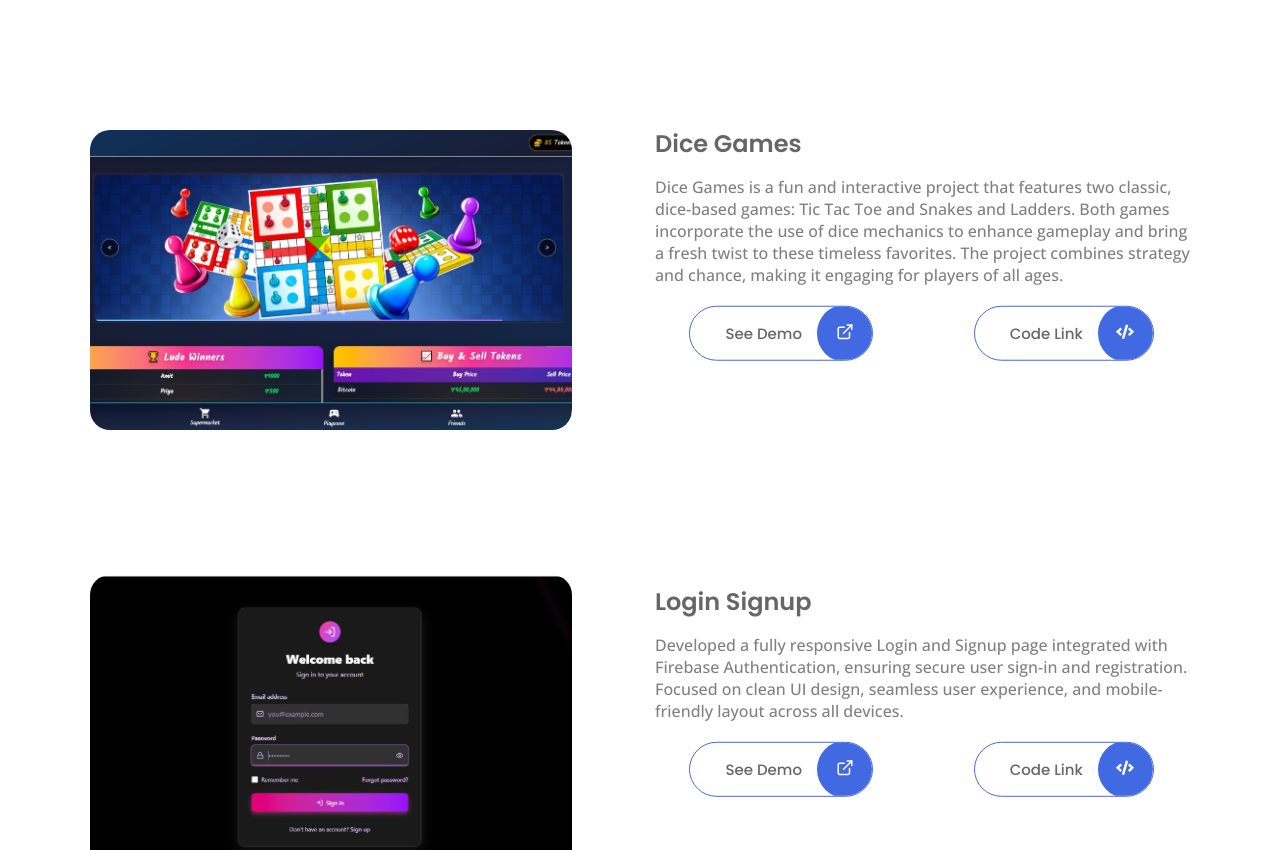
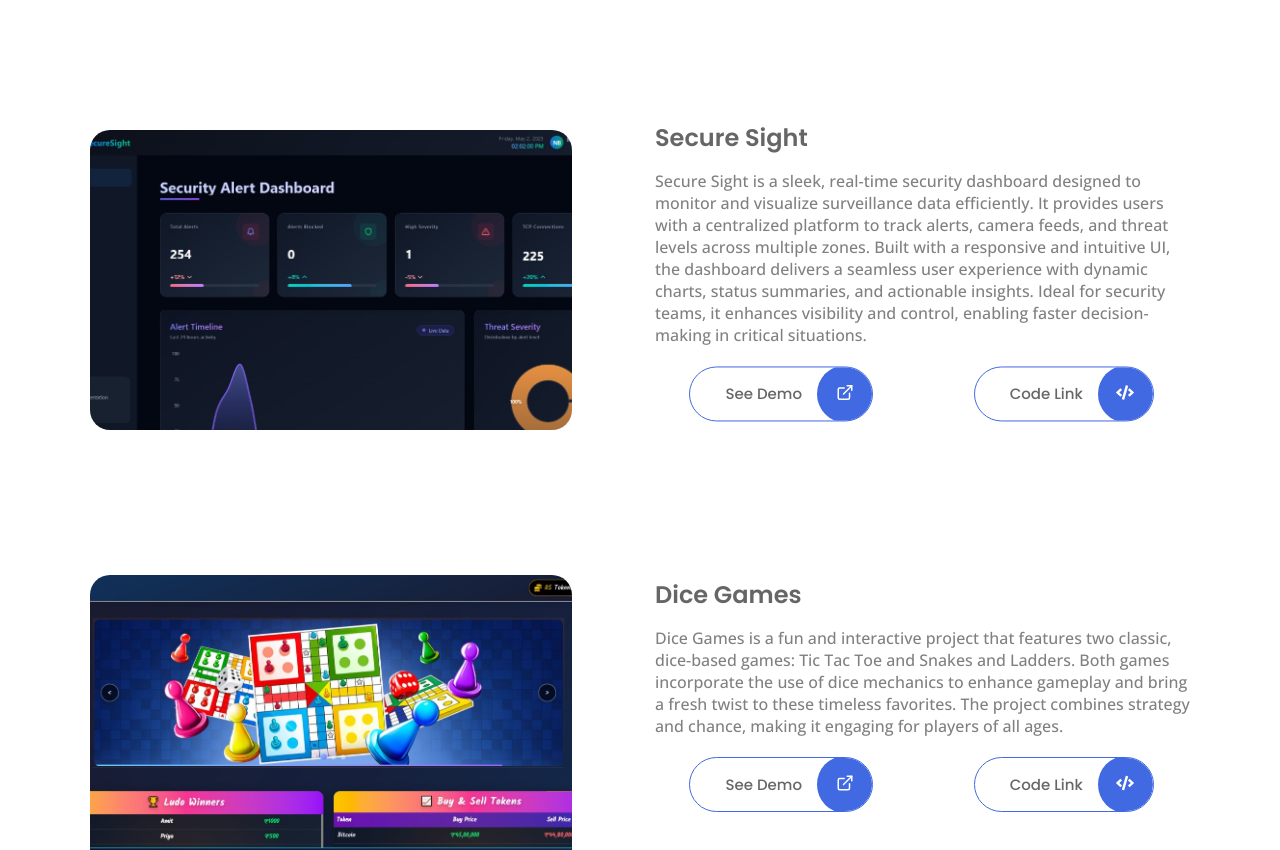
Before and after one commit to codingpartnerNB/my-portfolio, a React (Vite) app: page /portfolio in a window 1280 px wide. Shown: the part 1500-2350 px from the top of the page. Built offline with nearby package versions, Linux system fonts and the light colour scheme.

Commit message:
Adding Secure Sight Project

```diff
--- a/src/data.jsx
+++ b/src/data.jsx
@@ -10,9 +10,10 @@ import Project2 from './assets/project-2.jpg';
 import Project3 from './assets/project-3.jpg';
 import Project4 from './assets/login-signup.jpg';
 import Project5 from './assets/Dice Game.jpg';
-import Project6 from './assets/image-editor.jpg';
-import Project7 from './assets/poll-spark.jpg';
-import Project8 from './assets/blog-hub.jpg';
+import Project6 from './assets/secure-sight.jpg';
+import Project7 from './assets/image-editor.jpg';
+import Project8 from './assets/poll-spark.jpg';
+import Project9 from './assets/blog-hub.jpg';
 
 import Theme1 from './assets/blue.png';
 import Theme2 from './assets/red.png';
@@ -182,28 +183,36 @@ export const skills = [
 
 export const portfolio = [
   {
-    id: 8,
-    img: Project8,
+    id: 9,
+    img: Project9,
     title: 'Blog Hub',
     details: 'Blog Hub is a dynamic blogging application that allows users to create, read, update, and delete blog posts with ease. Built with a responsive frontend and real-time backend integration, it delivers a smooth and interactive experience for both writers and readers. The application features user authentication, enabling personalized content management. Users can also comment on posts, fostering community engagement. The clean and modern design ensures an intuitive user experience across all devices.',
     demoProject: 'https://blog-hub-eta.vercel.app/blogs',
     gitUrl: 'https://github.com/codingpartnerNB/blog-hub.git'
   },
   {
-    id: 7,
-    img: Project7,
+    id: 8,
+    img: Project8,
     title: 'Poll Spark',
     details: 'Engineered a full-stack web application using React.js, Node.js, Express, and MongoDB, enabling users to create, share, and vote in polls instantly. Implemented real-time vote updates using Socket.IO, allowing seamless live interaction without page refreshes. Designed a responsive and intuitive UI with React Hooks and Context API, enhancing user experience across all devices. Focused on scalability, real-time performance, and clean code architecture, making the app production-ready.',
     demoProject: 'https://poll-spark.vercel.app/',
     gitUrl: 'https://github.com/codingpartnerNB/live-poll.git'
   },
   {
-    id: 6,
-    img: Project6,
+    id: 7,
+    img: Project7,
     title: 'Image Editor',
     details: 'Developed a feature-rich image editor using ReactJS and Fabric.js, enabling users to search images via APIs like Unsplash and customize them with draggable, resizable text and shapes. Implemented debouncing for efficient, real-time image search. Added layer management and one-click download support. Designed a clean, responsive UI for smooth editing across all devices.',
     demoProject: 'https://image-editor-beta-pied.vercel.app/',
     gitUrl: 'https://github.com/codingpartnerNB/image-editor.git'
+  },
+  {
+    id: 6,
+    img: Project6,
+    title: 'Secure Sight',
+    details: 'Secure Sight is a sleek, real-time security dashboard designed to monitor and visualize surveillance data efficiently. It provides users with a centralized platform to track alerts, camera feeds, and threat levels across multiple zones. Built with a responsive and intuitive UI, the dashboard delivers a seamless user experience with dynamic charts, status summaries, and actionable insights. Ideal for security teams, it enhances visibility and control, enabling faster decision-making in critical situations.',
+    demoProject: 'https://secure-sight.vercel.app/',
+    gitUrl: 'https://github.com/codingpartnerNB/secure-sight.git'
   },
   {
     id: 5,
```
Also changed, not shown: src/assets/secure-sight.jpg (added).
